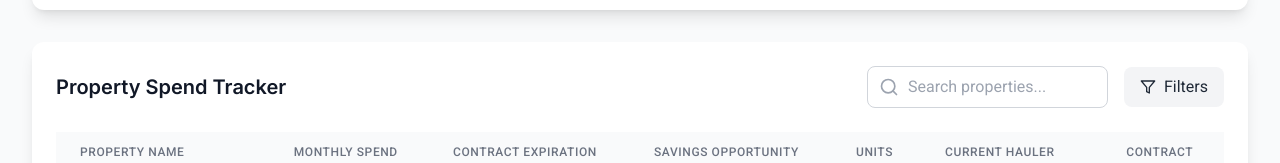
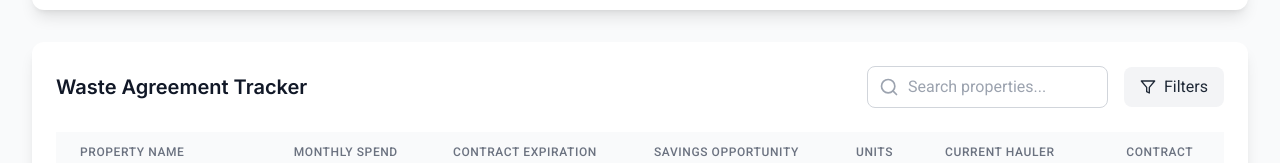
Before and after one commit to tryinhard1080/SharkTank, a React (Vite) app: page / in a window 1280 px wide. Both pictures are taken after a click on the button "Data Warehouse". Shown: the part 394-557 px from the top of the page. Built offline with nearby package versions, Linux system fonts and the light colour scheme.

Commit message:
Rename 'Property Spend Tracker' to 'Waste Agreement Tracker'

```diff
--- a/src/components/DataWarehouse.tsx
+++ b/src/components/DataWarehouse.tsx
@@ -329,7 +329,7 @@ const DataWarehouse: React.FC = () => {
         <div className="bg-white rounded-xl shadow-lg p-6">
           <div className="flex items-center justify-between mb-6">
             <h3 className="text-xl font-semibold text-gray-900">
-              Property Spend Tracker
+              Waste Agreement Tracker
             </h3>
 
             <div className="flex items-center space-x-4">
```
